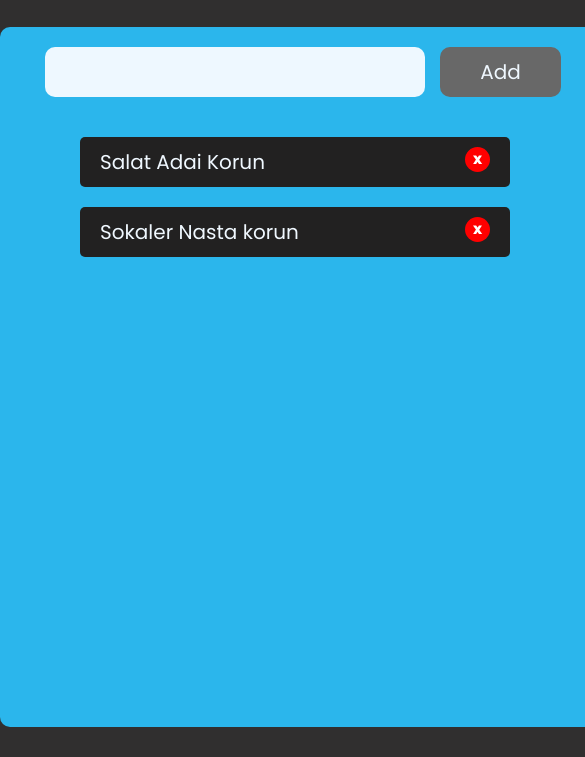
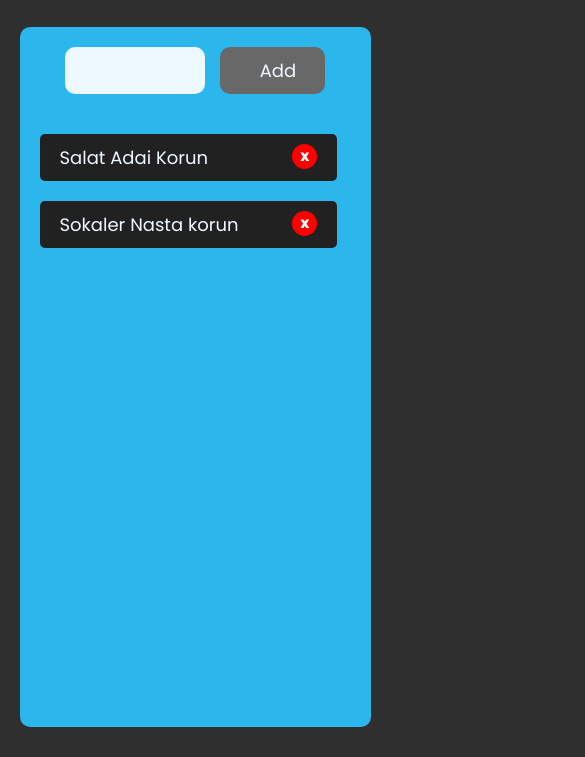
Before and after one commit to ArShadhinJr/todo, a plain HTML site: page index.html in a window 390 px wide. Shown: the part 95-852 px from the top of the page, 585 px wide, since content can reach past the window. Drawn offline with Linux system fonts and the light colour scheme.

Commit message:
responsive designed

```diff
--- a/style.css
+++ b/style.css
@@ -4,7 +4,7 @@
   box-sizing: border-box;
   color: aliceblue;
   font-family: 'Poppins', sans-serif;
-  font-size: 20px;
+  font-size: 18px;
 }
 body {
   background: #302f2f;
@@ -92,3 +92,27 @@ li>span {
   border-radius: 50%;
   cursor: pointer;
 }
+
+@media screen and (max-width: 600px) {
+  .box {
+    width: 90%;
+  }
+  input {
+    width: 40%;
+  }
+  button {
+    width: 30%;
+  }
+  ul {
+    margin-left: 20px;
+    margin-top: 20px;
+
+  }
+  li{
+    margin-bottom: 20px;
+    width: 90%;
+
+  }
+
+
+}
```
